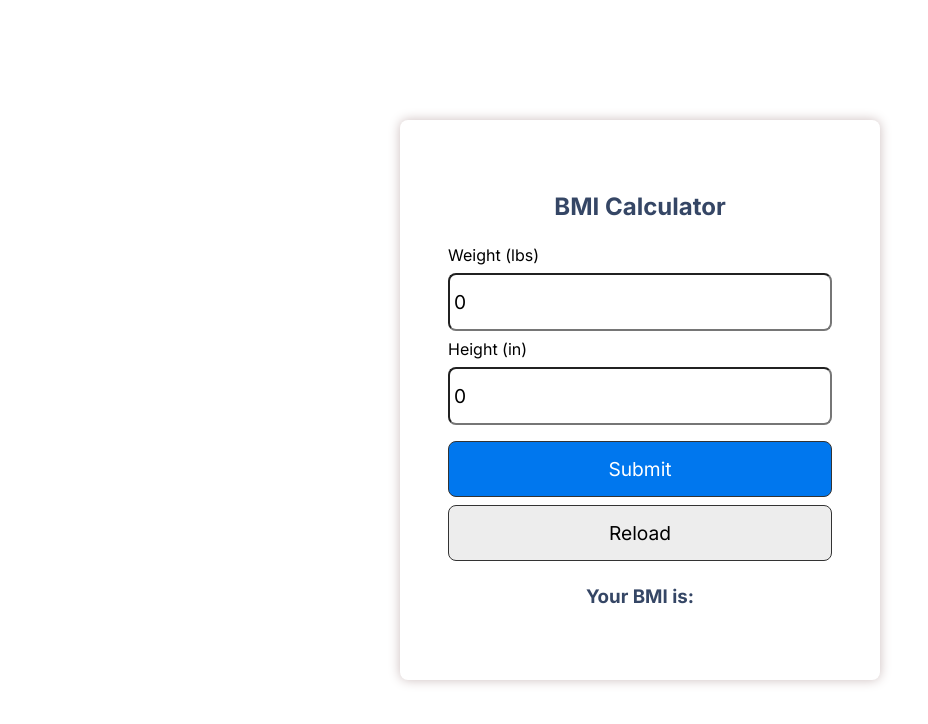
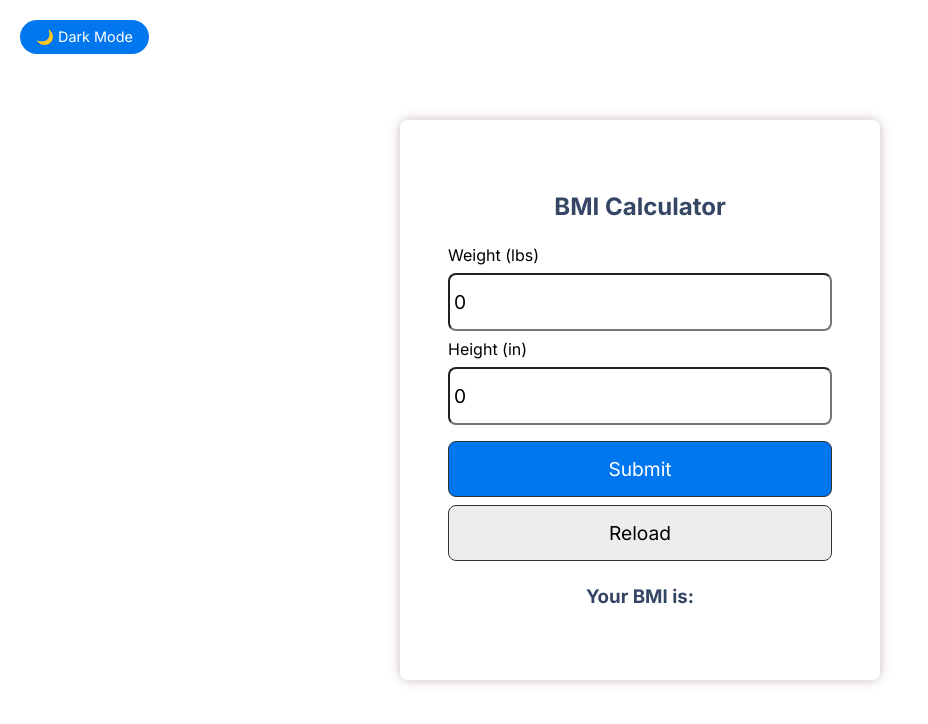
Before and after one commit to iiitl/bmi_calculator, a React (Create React App) app: page / in a window 1280 px wide. Shown: the top 724 px of the page, without its empty margins (0-928 px from the left). Built offline with nearby package versions, Linux system fonts and the light colour scheme.

Commit message:
added theme change feature to the frontend

```diff
--- a/src/App.css
+++ b/src/App.css
@@ -1,38 +1,143 @@
-.App {
+@import url('https://fonts.googleapis.com/css2?family=Inter:wght@100;200;300;400;500;600;700;800;900&family=Poppins:ital,wght@0,100;0,200;0,300;0,400;0,500;0,600;0,700;0,800;0,900;1,100;1,200;1,300;1,400;1,500;1,600;1,700;1,800;1,900&display=swap');
+
+* {
+  box-sizing: border-box;
+  margin: 0;
+  padding: 0;
+  font-family: 'Inter', sans-serif;
+}
+
+.app {
+  display: flex;
+  justify-content: center;
+  align-items: center;
+  width: 100vw;
+  min-height: 100vh;
+}
+
+.container {
+  box-shadow: 0px 0px 12px #ccbdbd;
+  border-radius: 8px;
+  padding: 3rem;
+  max-width: 600px;
+}
+
+input {
+  width: 100%;
+  font-size: 1.2rem;
+  padding: 15px 4px;
+  margin: 8px 0;
+  border-radius: 8px;
+}
+
+.btn {
+  display: block;
+  width: 100%;
+  font-size: 1.2rem;
+  margin: 8px 0;
+  padding: 15px 0;
+  background-color: #0077EE;
+  color: #fff;
+  border: 1px solid #333;
+  border-radius: 8px;
+  cursor: pointer;
+}
+
+.btn-outline {
+  background-color: #ededed;
+  color: #000000;
+}
+
+.center {
+  text-align: center;
+  margin: 24px 0;
+  color: #354665;
+}
+
+.input_val {
+  color: #354665;
+}
+
+p {
+  margin: 10px 0;
+}
+
+.img-container {
   text-align: center;
 }
 
-.App-logo {
-  height: 40vmin;
-  pointer-events: none;
+.img-container img {
+  height: 200px;
 }
 
-@media (prefers-reduced-motion: no-preference) {
-  .App-logo {
-    animation: App-logo-spin infinite 20s linear;
-  }
+/* Theme Toggle Button */
+.mode-toggle {
+  position: fixed;
+  left: 20px;
+  top: 20px;
+  z-index: 999;
 }
 
-.App-header {
-  background-color: #282c34;
-  min-height: 100vh;
-  display: flex;
-  flex-direction: column;
-  align-items: center;
-  justify-content: center;
-  font-size: calc(10px + 2vmin);
+.toggle-btn {
+  padding: 8px 16px;
+  border-radius: 20px;
+  border: none;
+  background-color: #0077EE;
   color: white;
+  cursor: pointer;
+  font-size: 0.9rem;
+  transition: background-color 0.3s ease;
 }
 
-.App-link {
-  color: #61dafb;
+.toggle-btn:hover {
+  background-color: #005bb5;
 }
 
-@keyframes App-logo-spin {
-  from {
-    transform: rotate(0deg);
-  }
-  to {
-    transform: rotate(360deg);
-  }
+.mode-toggle {
+  position: fixed;
+  left: 20px;
+  top: 20px;
+  z-index: 999;
 }
+
+.toggle-btn {
+  padding: 8px 16px;
+  border-radius: 20px;
+  border: none;
+  background-color: #0077EE;
+  color: white;
+  cursor: pointer;
+  font-size: 0.9rem;
+  transition: background-color 0.3s ease;
+}
+
+.toggle-btn:hover {
+  background-color: #005bb5;
+}
+
+/* Dark Mode Styling */
+.dark-mode {
+  background-color: #1f1f1f;
+}
+
+.dark-mode .container {
+  background-color: #2c2c2c;
+  color: #ffffff;
+  box-shadow: 0px 0px 12px #555;
+}
+
+.dark-mode input {
+  background-color: #444;
+  color: #fff;
+  border: 1px solid #666;
+}
+
+.dark-mode .btn-outline {
+  background-color: #444;
+  color: #fff;
+  border: 1px solid #999;
+}
+
+.dark-mode .center {
+  color: #f0f0f0;
+}
--- a/src/App.js
+++ b/src/App.js
@@ -1,63 +1,97 @@
 import './App.css';
-import './index.css'
-import React, {useState} from 'react'
+import './index.css';
+import React, { useState, useEffect } from 'react';
 
 function App() {
-  // state
-  const [weight, setWeight] = useState(0)
-  const [height, setHeight] = useState(0)
-  const [bmi, setBmi] = useState('')
-  const [message, setMessage] = useState('')
+  const [weight, setWeight] = useState(0);
+  const [height, setHeight] = useState(0);
+  const [bmi, setBmi] = useState('');
+  const [message, setMessage] = useState('');
+  const [theme, setTheme] = useState('light');
 
-  let calcBmi = (event) => {
-    event.preventDefault()
-    console.log(event);
+  useEffect(() => {
+    const savedTheme = localStorage.getItem('theme');
+    if (savedTheme) {
+      setTheme(savedTheme);
+    }
+  }, []);
 
+  useEffect(() => {
+    localStorage.setItem('theme', theme);
+  }, [theme]);
+
+  const toggleTheme = () => {
+    setTheme((prev) => (prev === 'light' ? 'dark' : 'light'));
+  };
+
+  const calcBmi = (event) => {
+    event.preventDefault();
     if (weight === 0 || height === 0) {
-      alert('Please enter a valid weight and height')
+      alert('Please enter a valid weight and height');
     } else {
-      let bmi = (weight / (height * height) * 703)
-      setBmi(bmi.toFixed(1))
-
-      if (bmi < 25) {
-        setMessage('You are underweight')
-      } else if (bmi >= 25 && bmi < 30) {
-        setMessage('You have healthy weight')
+      let bmiValue = (weight / (height * height)) * 703;
+      setBmi(bmiValue.toFixed(1));
+      if (bmiValue < 25) {
+        setMessage('You are underweight');
+      } else if (bmiValue >= 25 && bmiValue < 30) {
+        setMessage('You have healthy weight');
       } else {
-        setMessage('You are overweight')
+        setMessage('You are overweight');
       }
     }
-  }
+  };
 
-  let reload = () => {
-    window.location.reload()
-  }
-
+  const reload = () => {
+    setWeight(0);
+    setHeight(0);
+    setBmi('');
+    setMessage('');
+  };
 
   return (
-    <div className="app">
-    <div className='container'>
-      <h2 className='center'>BMI Calculator</h2>
+    <div className={`app ${theme === 'dark' ? 'dark-mode' : ''}`}>
+      <div className="mode-toggle">
+        <button className="toggle-btn" onClick={toggleTheme}>
+          {theme === 'light' ? '🌙 Dark Mode' : '☀️ Light Mode'}
+        </button>
+      </div>
+
+      <div className="container">
+        <h2 className="center">BMI Calculator</h2>
         <form onSubmit={calcBmi}>
           <div>
             <label>Weight (lbs)</label>
-            <input type="text" placeholder='Enter Weight in lbs' value={weight} onChange={(e) => setWeight(e.target.value)} />
+            <input
+              type="text"
+              placeholder="Enter Weight in lbs"
+              value={weight}
+              onChange={(e) => setWeight(e.target.value)}
+            />
           </div>
           <div>
             <label>Height (in)</label>
-            <input type="text" placeholder='Enter height in inches' value={height} onChange={(event) => setHeight(event.target.value)} />
+            <input
+              type="text"
+              placeholder="Enter height in inches"
+              value={height}
+              onChange={(e) => setHeight(e.target.value)}
+            />
           </div>
           <div>
-            <button className='btn' type='submit'>Submit</button>
-            <button className='btn btn-outline' onClick={reload} type='submit'>Reload</button>
+            <button className="btn" type="submit">
+              Submit
+            </button>
+            <button className="btn btn-outline" type="button" onClick={reload}>
+              Reload
+            </button>
           </div>
         </form>
-        <div className='center'>
+        <div className="center">
           <h3>Your BMI is: {bmi}</h3>
           <p>{message}</p>
         </div>
+      </div>
     </div>
-  </div>
   );
 }
 
```
